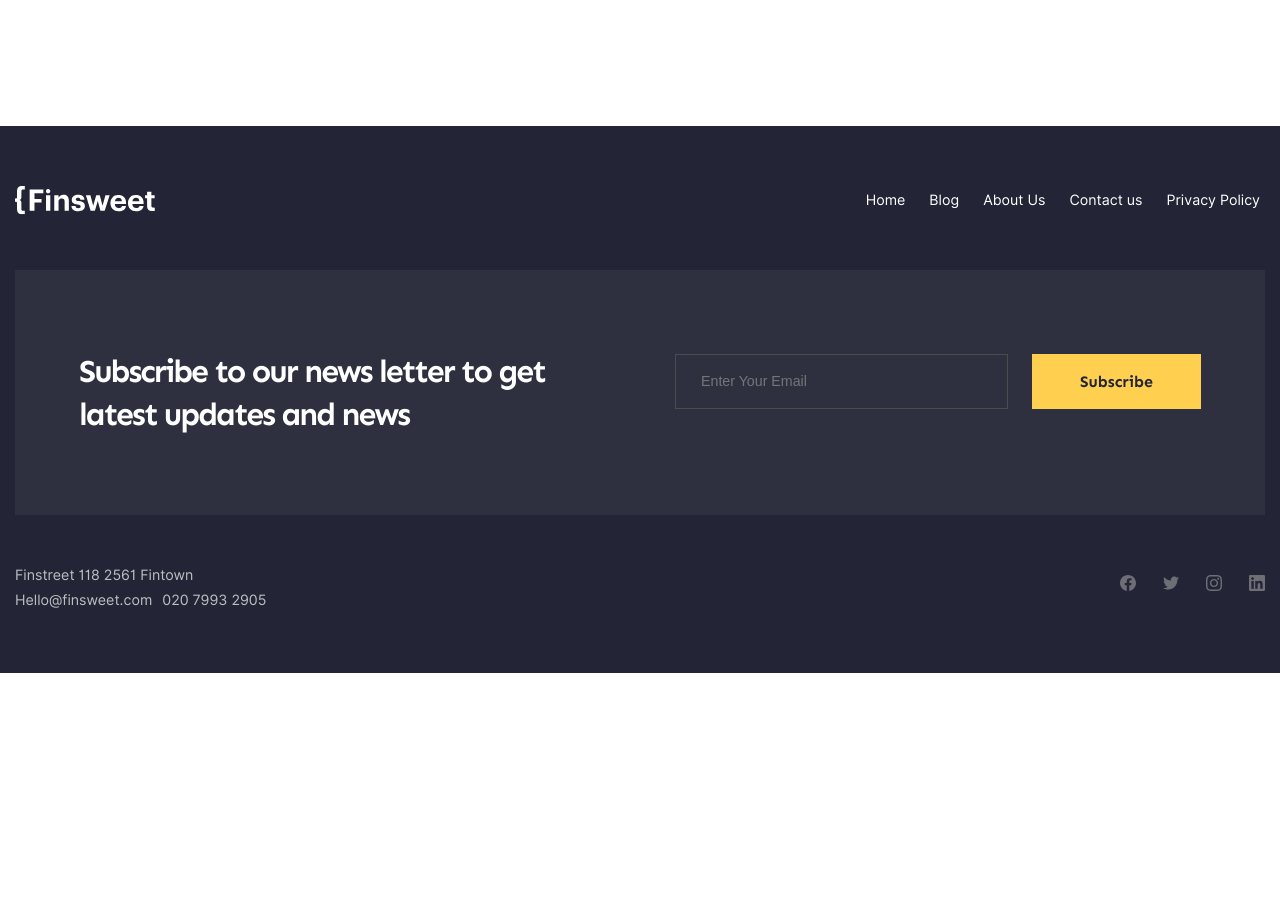
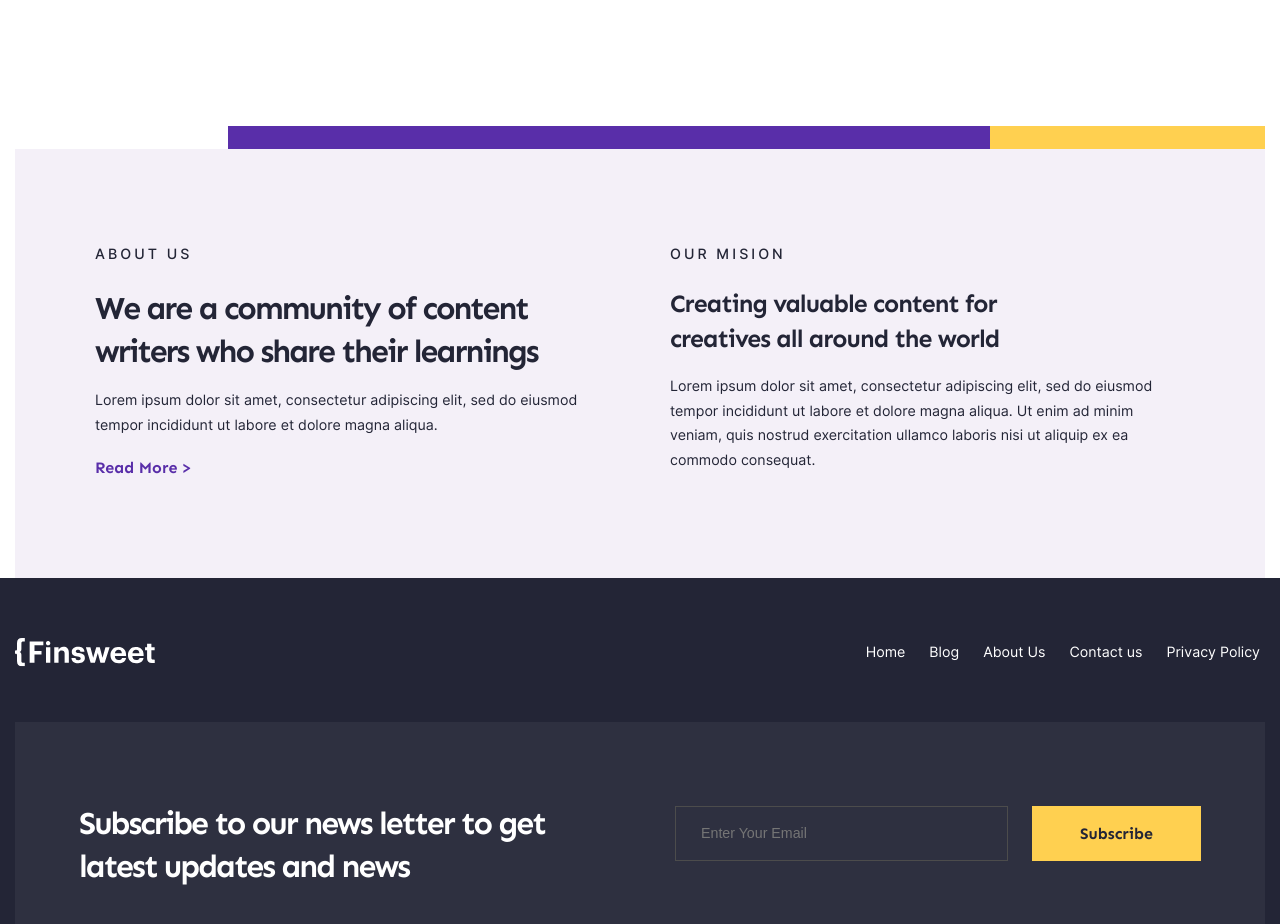
Before and after one commit to polovmenter/Finsweet, a plain HTML site: page index.html in a window 1280 px wide. Shown: the part 1691-2615 px from the top of the page. Before the commit the page ends 2364 px from the top, so only its background shows below. Drawn offline with Linux system fonts and the light colour scheme.

Commit message:
Сделал about

```diff
--- a/index.html
+++ b/index.html
@@ -117,6 +117,28 @@
                 </div>
             </div>
         </section>
+        <section class="about">
+            <div class="about__wrapper container">
+                <div class="about__decor"></div>
+                <div class="about__inner">
+                    <div class="about__item">
+                        <h2 class="about__item-title accent">ABOUT US</h2>
+                        <div class="about__item-content">
+                            <h3 class="about__item-subtitle h2">We are a community of content writers who share their learnings</h3>
+                            <p class="about__item-text body-1">Lorem ipsum dolor sit amet, consectetur adipiscing elit, sed do eiusmod tempor incididunt ut labore et dolore magna aliqua.</p>
+                            <a class="about__item-link" href="#" target="_blank">Read More ></a>
+                        </div>
+                    </div>
+                    <div class="about__item">
+                        <h2 class="about__item-title accent">Our mision</h2>
+                        <div class="about__item-content">
+                            <h3 class="about__item-subtitle about__item-subtitle--small h3">Creating valuable content for creatives all around the world</h3>
+                            <p class="about__item-text body-1">Lorem ipsum dolor sit amet, consectetur adipiscing elit, sed do eiusmod tempor incididunt ut labore et dolore magna aliqua. Ut enim ad minim veniam, quis nostrud exercitation ullamco laboris nisi ut aliquip ex ea commodo consequat.</p>
+                        </div>
+                    </div>
+                </div>
+            </div>
+        </section>
     </main>
     <footer class="footer">
         <div class="footer__inner container">
--- /dev/null
+++ b/scss/blocks/_about.scss
@@ -0,0 +1,66 @@
+.about {
+
+    &__wrapper {
+        position: relative;
+    }
+
+    &__inner {
+        display: flex;
+        column-gap: 60px;
+        padding: 96px 80px;
+        background-color: $purple-light;
+    }
+
+    &__decor {
+        width: 83%;
+        height: 23px;
+        margin-left: auto;
+        display: flex;
+
+        &::before {
+            content: '';
+            display: block;
+            width: 75%;
+            height: 100%;
+            background-color: $purple;
+        }
+
+        &::after {
+            content: '';
+            display: block;
+            width: 27%;
+            height: 100%;
+            background-color: $yellow;
+        }
+    }
+
+    &__item {
+        max-width: 515px;
+        display: flex;
+        flex-direction: column;
+        row-gap: 24px;
+
+        &-content {
+            display: flex;
+            flex-direction: column;
+            row-gap: 16px;
+        }
+
+        &-subtitle {
+            max-width: 493px;
+
+            &--small {
+                max-width: 390px;
+            }
+        }
+
+        &-link {
+            @include fluid-text(16, 18);
+
+            font-family: $font-family-accent;
+            font-weight: 700;
+            line-height: 1.77;
+            color: $purple;
+        }
+    }
+}
--- a/scss/style.scss
+++ b/scss/style.scss
@@ -16,6 +16,7 @@
         "blocks/article-card",
         "blocks/first-screen",
         "blocks/featured",
+        "blocks/about",
         "blocks/contact",
         "blocks/privacy-policy",
         "blocks/footer";
```
Also changed, not shown: css/style.css, 1 other file.
